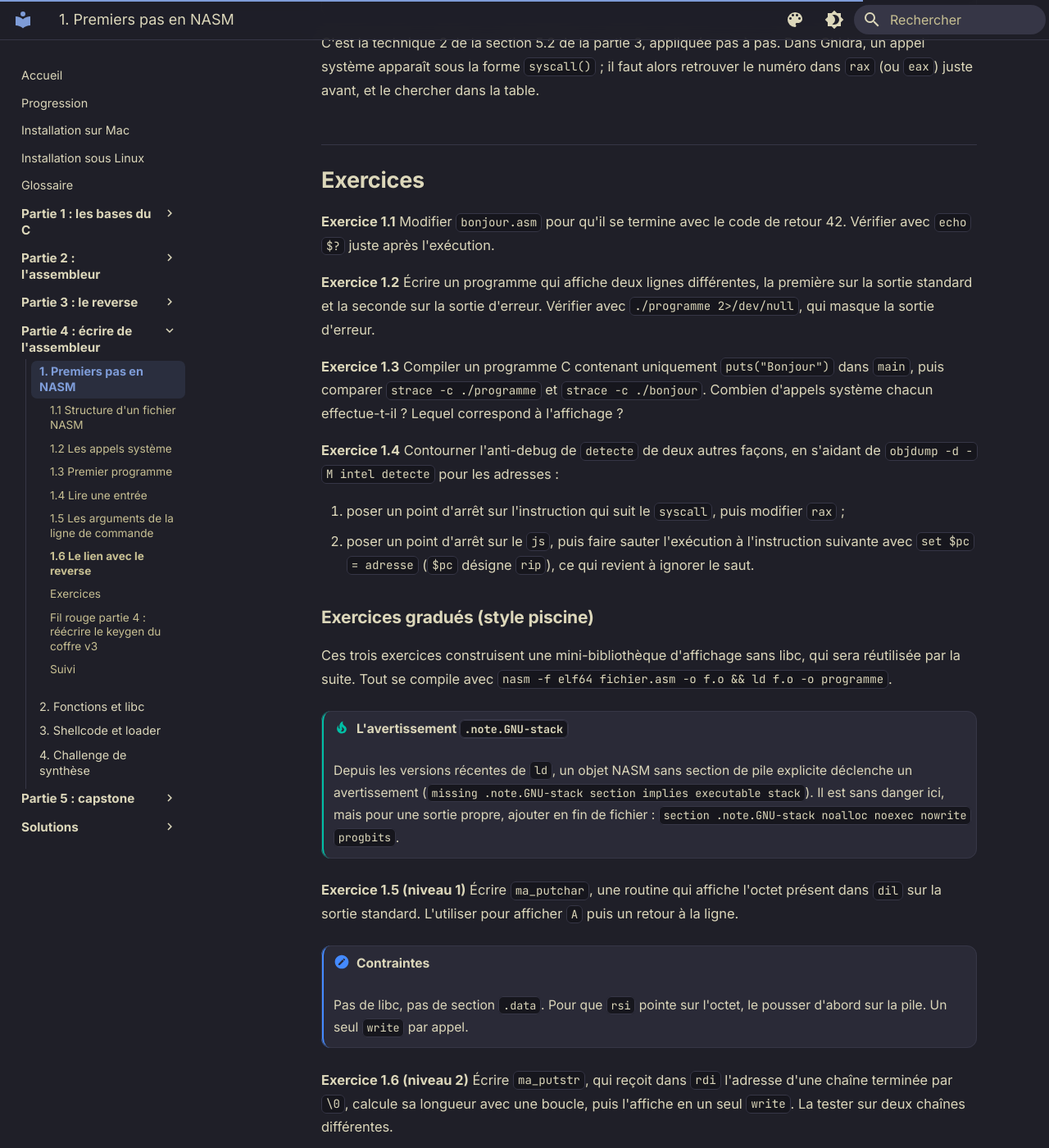
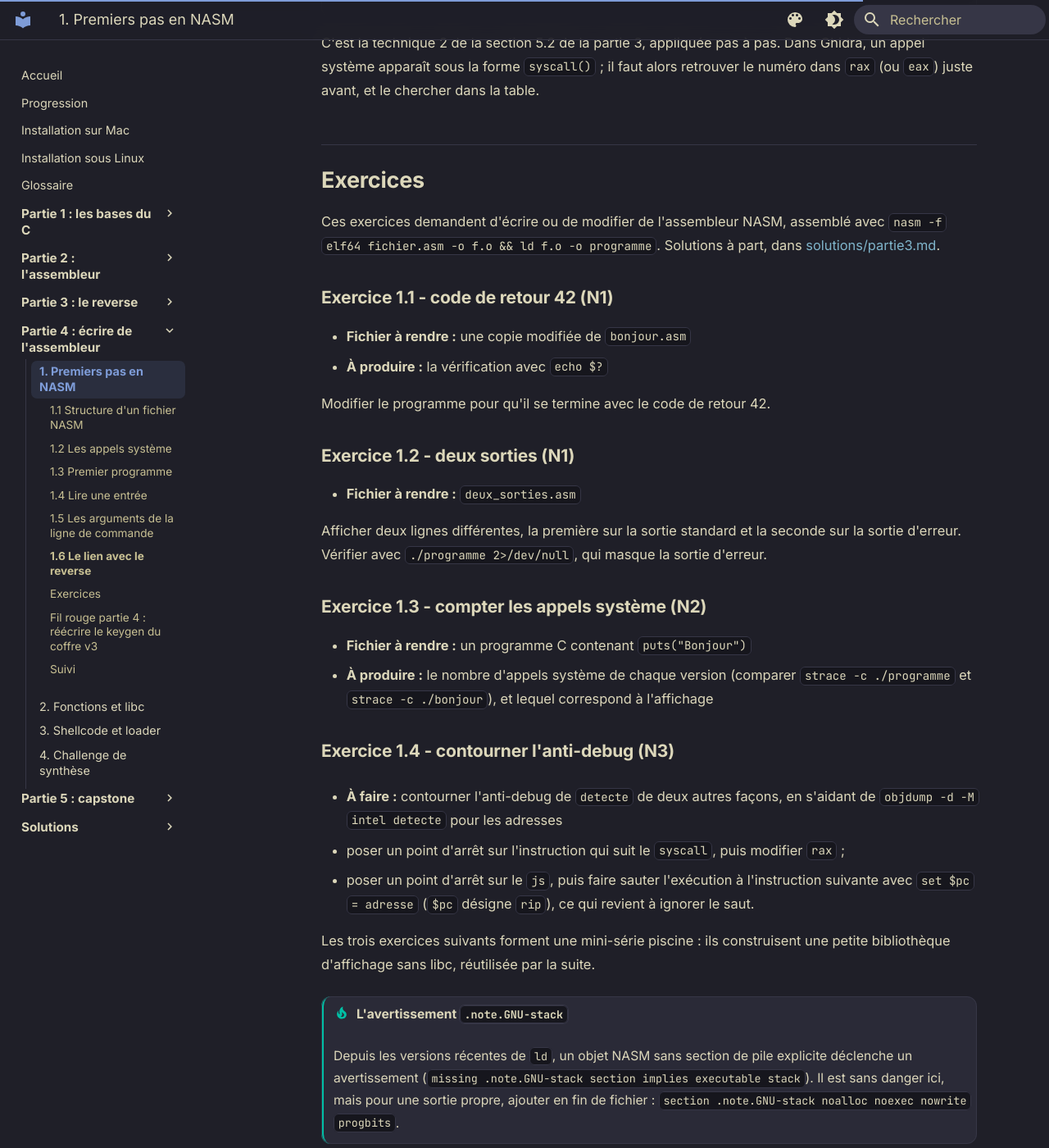
Before and after one commit to cchopin/asm-to-reverse, an MkDocs documentation site: the page built from docs/partie3-ecriture/15-nasm-syscalls.md, in a window 1280 px wide and 1400 px high, scrolled down 8788 px. Shown: the whole window at 82% size. Built offline with MkDocs 1.6.1 and Material for MkDocs 9.7.7, drawn with Linux system fonts in a browser that asks for light colours; some of the changed text lies outside the part shown.

Commit message:
Parties ecriture et capstone : exercices et defis en sujets structures (fichier a rendre / prototype / a produire)

```diff
--- a/docs/partie3-ecriture/15-nasm-syscalls.md
+++ b/docs/partie3-ecriture/15-nasm-syscalls.md
@@ -250,38 +250,58 @@ C'est la technique 2 de la section 5.2 de la partie 3, appliquée pas à pas. Da
 
 ## Exercices
 
-**Exercice 1.1** Modifier `bonjour.asm` pour qu'il se termine avec le code de retour 42. Vérifier avec `echo $?` juste après l'exécution.
+Ces exercices demandent d'écrire ou de modifier de l'assembleur NASM, assemblé avec `nasm -f elf64 fichier.asm -o f.o && ld f.o -o programme`. Solutions à part, dans [solutions/partie3.md](../solutions/partie3.md#chapitre-1).
 
-**Exercice 1.2** Écrire un programme qui affiche deux lignes différentes, la première sur la sortie standard et la seconde sur la sortie d'erreur. Vérifier avec `./programme 2>/dev/null`, qui masque la sortie d'erreur.
+### Exercice 1.1 - code de retour 42 (N1)
 
-**Exercice 1.3** Compiler un programme C contenant uniquement `puts("Bonjour")` dans `main`, puis comparer `strace -c ./programme` et `strace -c ./bonjour`. Combien d'appels système chacun effectue-t-il ? Lequel correspond à l'affichage ?
+- **Fichier à rendre :** une copie modifiée de `bonjour.asm`
+- **À produire :** la vérification avec `echo $?`
 
-**Exercice 1.4** Contourner l'anti-debug de `detecte` de deux autres façons, en s'aidant de `objdump -d -M intel detecte` pour les adresses :
+Modifier le programme pour qu'il se termine avec le code de retour 42.
+
+### Exercice 1.2 - deux sorties (N1)
+
+- **Fichier à rendre :** `deux_sorties.asm`
+
+Afficher deux lignes différentes, la première sur la sortie standard et la seconde sur la sortie d'erreur. Vérifier avec `./programme 2>/dev/null`, qui masque la sortie d'erreur.
+
+### Exercice 1.3 - compter les appels système (N2)
+
+- **Fichier à rendre :** un programme C contenant `puts("Bonjour")`
+- **À produire :** le nombre d'appels système de chaque version (comparer `strace -c ./programme` et `strace -c ./bonjour`), et lequel correspond à l'affichage
+
+### Exercice 1.4 - contourner l'anti-debug (N3)
+
+- **À faire :** contourner l'anti-debug de `detecte` de deux autres façons, en s'aidant de `objdump -d -M intel detecte` pour les adresses
 
 1. poser un point d'arrêt sur l'instruction qui suit le `syscall`, puis modifier `rax` ;
 2. poser un point d'arrêt sur le `js`, puis faire sauter l'exécution à l'instruction suivante avec `set $pc = adresse` (`$pc` désigne `rip`), ce qui revient à ignorer le saut.
 
-### Exercices gradués (style piscine)
-
-Ces trois exercices construisent une mini-bibliothèque d'affichage sans libc, qui sera réutilisée par la suite. Tout se compile avec `nasm -f elf64 fichier.asm -o f.o && ld f.o -o programme`.
+Les trois exercices suivants forment une mini-série piscine : ils construisent une petite bibliothèque d'affichage sans libc, réutilisée par la suite.
 
 !!! tip "L'avertissement `.note.GNU-stack`"
     Depuis les versions récentes de `ld`, un objet NASM sans section de pile explicite déclenche un avertissement (`missing .note.GNU-stack section implies executable stack`). Il est sans danger ici, mais pour une sortie propre, ajouter en fin de fichier : `section .note.GNU-stack noalloc noexec nowrite progbits`.
 
-**Exercice 1.5 (niveau 1)** Écrire `ma_putchar`, une routine qui affiche l'octet présent dans `dil` sur la sortie standard. L'utiliser pour afficher `A` puis un retour à la ligne.
+### Exercice 1.5 - ma_putchar (niveau 1)
 
-!!! note "Contraintes"
-    Pas de libc, pas de section `.data`. Pour que `rsi` pointe sur l'octet, le pousser d'abord sur la pile. Un seul `write` par appel.
+- **Fichier à rendre :** `ma_putchar.asm`
+- **Contraintes :** pas de libc, pas de section `.data` ; pousser l'octet sur la pile pour que `rsi` pointe dessus ; un seul `write` par appel
 
-**Exercice 1.6 (niveau 2)** Écrire `ma_putstr`, qui reçoit dans `rdi` l'adresse d'une chaîne terminée par `\0`, calcule sa longueur avec une boucle, puis l'affiche en un seul `write`. La tester sur deux chaînes différentes.
+Écrire une routine qui affiche l'octet présent dans `dil` sur la sortie standard. L'utiliser pour afficher `A` puis un retour à la ligne.
 
-!!! note "Contraintes"
-    Interdit d'écrire la longueur en dur : elle doit être calculée. Un seul `write` par chaîne.
+### Exercice 1.6 - ma_putstr (niveau 2)
 
-**Exercice 1.7 (niveau 3)** Écrire un mini-`cat` : lire l'entrée standard par blocs avec `read`, recopier chaque bloc sur la sortie standard avec `write`, et s'arrêter quand `read` renvoie 0 (fin de fichier). Tester avec `printf 'un\ndeux\n' | ./moncat` et avec `./moncat < fichier.txt`.
+- **Fichier à rendre :** `ma_putstr.asm`
+- **Contraintes :** interdit d'écrire la longueur en dur (elle doit être calculée) ; un seul `write` par chaîne
 
-!!! note "Contraintes"
-    Pas de libc. Utiliser un tampon en section `.bss`. Bien traiter le retour de `read` : `0` signifie EOF, une valeur négative une erreur.
+Recevoir dans `rdi` l'adresse d'une chaîne terminée par `\0`, calculer sa longueur avec une boucle, puis l'afficher en un seul `write`. La tester sur deux chaînes différentes.
+
+### Exercice 1.7 - mini-cat (niveau 3)
+
+- **Fichier à rendre :** `moncat.asm`
+- **Contraintes :** pas de libc ; un tampon en section `.bss` ; bien traiter le retour de `read` (`0` = EOF, négatif = erreur)
+
+Lire l'entrée standard par blocs avec `read`, recopier chaque bloc sur la sortie standard avec `write`, et s'arrêter quand `read` renvoie 0. Tester avec `printf 'un\ndeux\n' | ./moncat` et avec `./moncat < fichier.txt`.
 
 ## Fil rouge partie 4 : réécrire le keygen du coffre v3
 
```
Also changed, not shown: docs/partie3-ecriture/16-fonctions-libc.md (+35 -13 lines), docs/partie3-ecriture/17-shellcode.md (+32 -12 lines), docs/partie3-ecriture/18-challenge.md (+3 -0 lines), docs/partie4-capstone/20-ctf-avance.md (+10 -0 lines), docs/partie4-capstone/21-cas-malware.md (+4 -0 lines).
